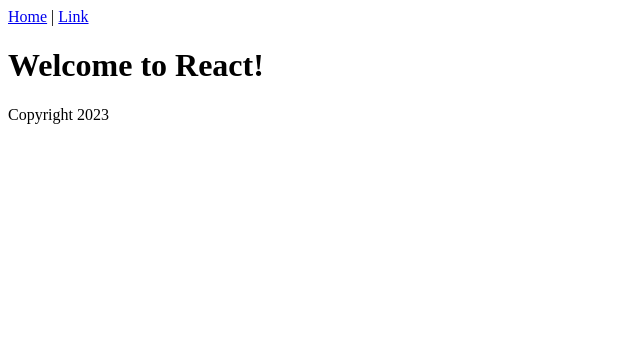
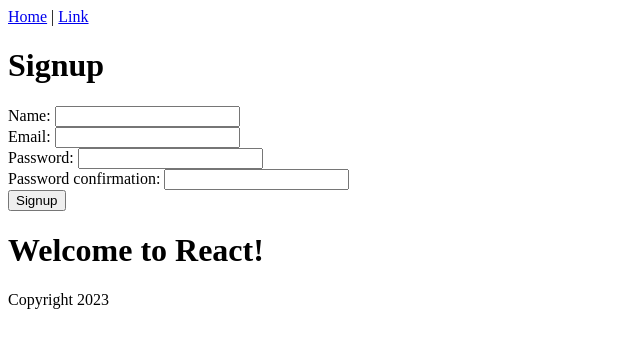
Before and after one commit to aakashmsoni/happy_gamblr_frontend, a React (Vite) app: page / in a window 1280 px wide. Shown: the top 348 px of the page, without its empty margins (0-640 px from the left). Built offline with nearby package versions, Linux system fonts and the light colour scheme.

Commit message:
created user Signup and Login components

```diff
--- a/src/App.jsx
+++ b/src/App.jsx
@@ -1,11 +1,13 @@
 import { Header } from "./Header";
 import { Content } from "./Content";
 import { Footer } from "./Footer";
+import { Signup } from "./Signup";
 
 function App() {
   return (
     <div>
       <Header />
+      <Signup />
       <Content />
       <Footer />
     </div>
--- /dev/null
+++ b/src/Signup.jsx
@@ -0,0 +1,48 @@
+import axios from "axios";
+import { useState } from "react";
+
+export function Signup() {
+  const [errors, setErrors] = useState([]);
+
+  const handleSubmit = (event) => {
+    event.preventDefault();
+    setErrors([]);
+    const params = new FormData(event.target);
+    axios
+      .post("http://localhost:3000/users.json", params)
+      .then((response) => {
+        console.log(response.data);
+        event.target.reset();
+        window.location.href = "/";
+      })
+      .catch((error) => {
+        console.log(error.response.data.errors);
+        setErrors(error.response.data.errors);
+      });
+  };
+  return (
+    <div id="signup">
+      <h1>Signup</h1>
+      <ul>
+        {errors.map((error) => (
+          <li key={error}>{error}</li>
+        ))}
+      </ul>
+      <form onSubmit={handleSubmit}>
+        <div>
+          Name: <input name="name" type="text" />
+        </div>
+        <div>
+          Email: <input name="email" type="email" />
+        </div>
+        <div>
+          Password: <input name="password" type="password" />
+        </div>
+        <div>
+          Password confirmation: <input name="password_confirmation" type="password" />
+        </div>
+        <button type="submit">Signup</button>
+      </form>
+    </div>
+  );
+}
```
Also changed, not shown: src/Login.jsx (added, +50 -0 lines).
